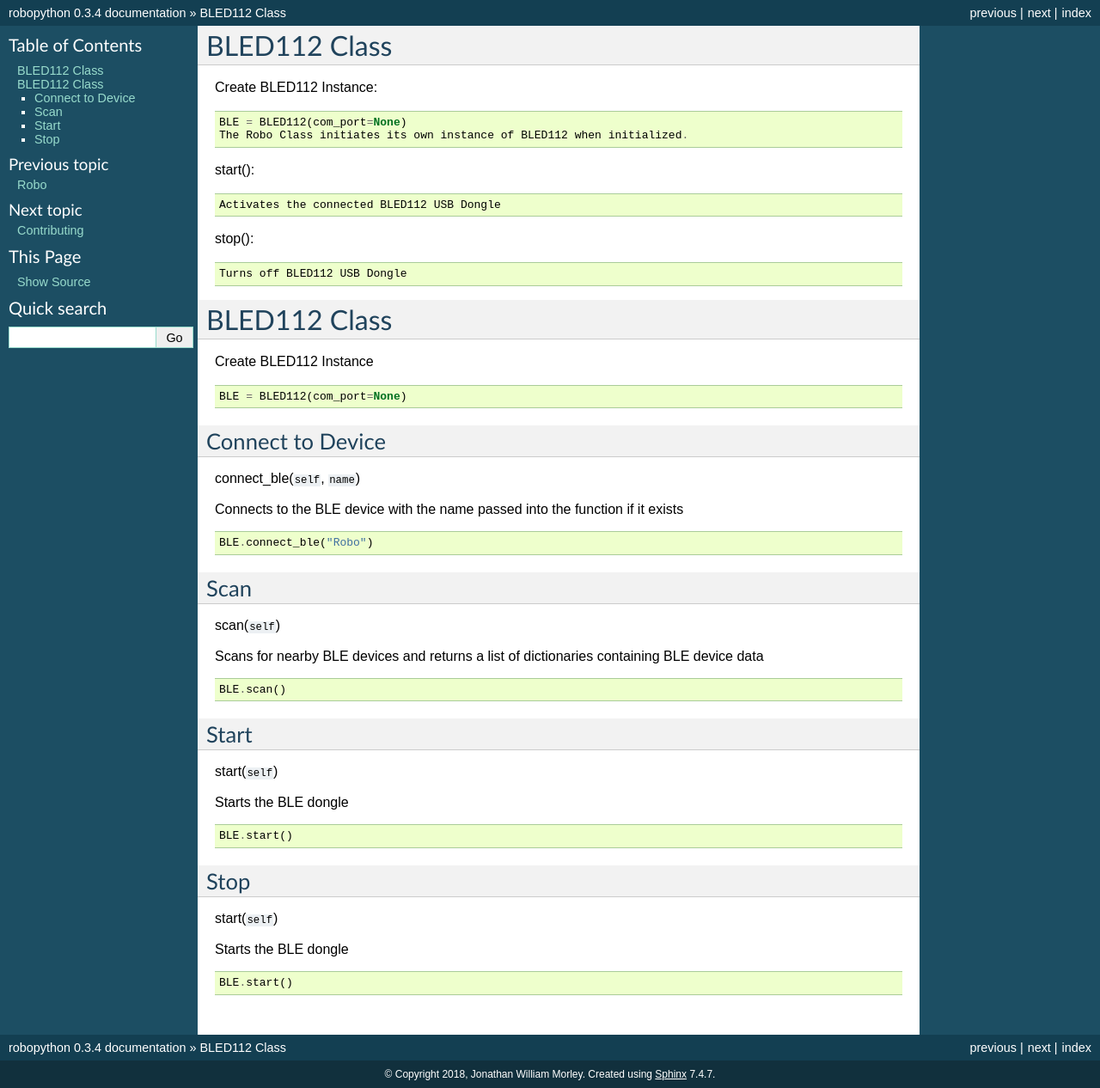
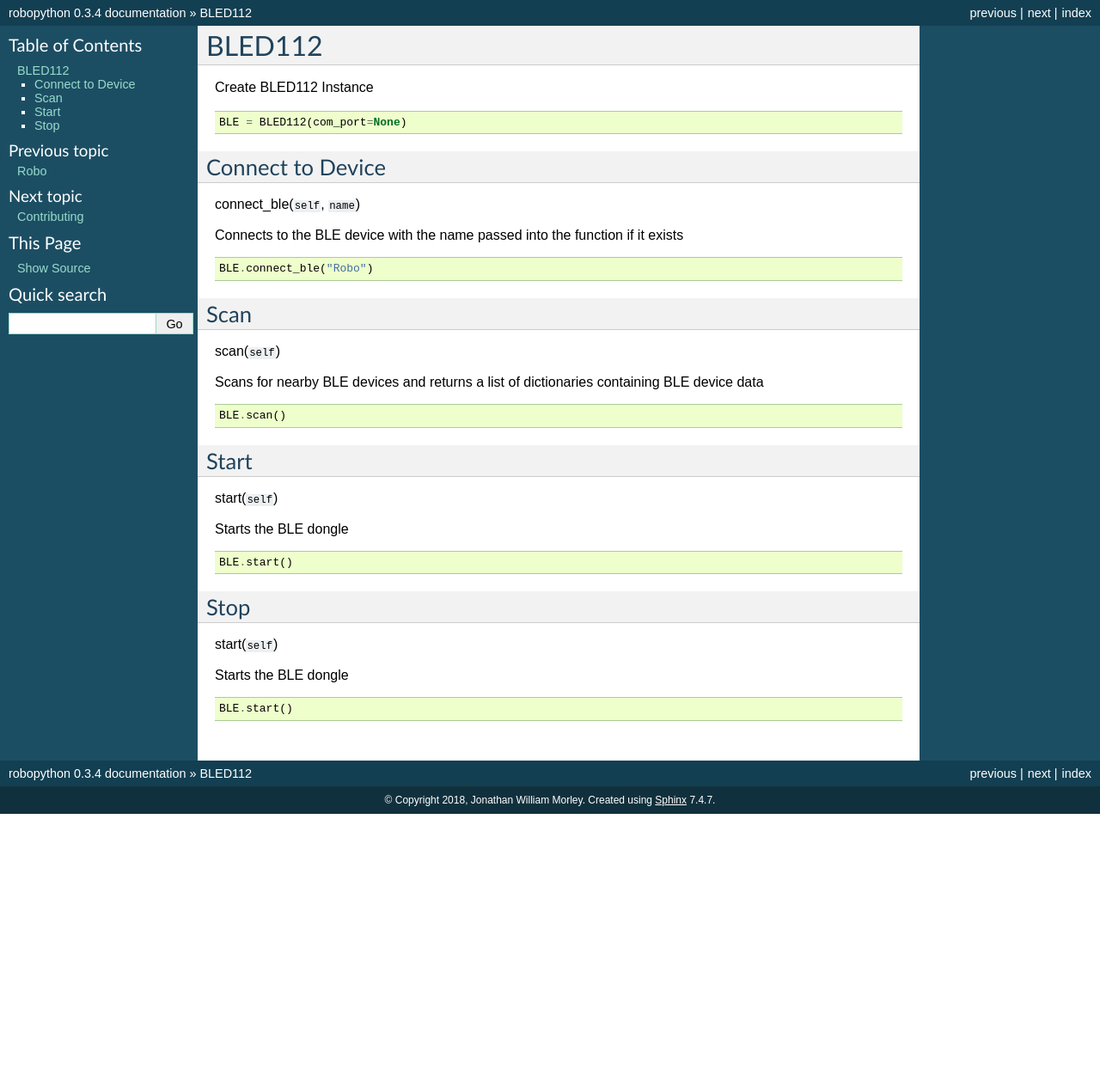
Before and after one commit to Robo-Wunderkind/robopython, a Sphinx documentation site: the page built from docs/bled112.rst, in a window 1280 px wide. Shown: the whole page at 86% size. Built offline with Sphinx 7.4.7, drawn with Linux system fonts in a browser that asks for light colours; after the commit the page ends 947 px from its top, so only the background shows below that.

Commit message:
Docs Update

```diff
--- a/docs/bled112.rst
+++ b/docs/bled112.rst
@@ -1,24 +1,7 @@
-=============
-BLED112 Class
-=============
+=======
+BLED112
+=======
 
-Create BLED112 Instance::
-
-	BLE = BLED112(com_port=None)
-	The Robo Class initiates its own instance of BLED112 when initialized.
-
-start()::
-
-	Activates the connected BLED112 USB Dongle
-
-stop()::
-
-	Turns off BLED112 USB Dongle
-
-
-=============
-BLED112 Class
-=============
 
 Create BLED112 Instance
 
```
Also changed, not shown: 7 other files.
